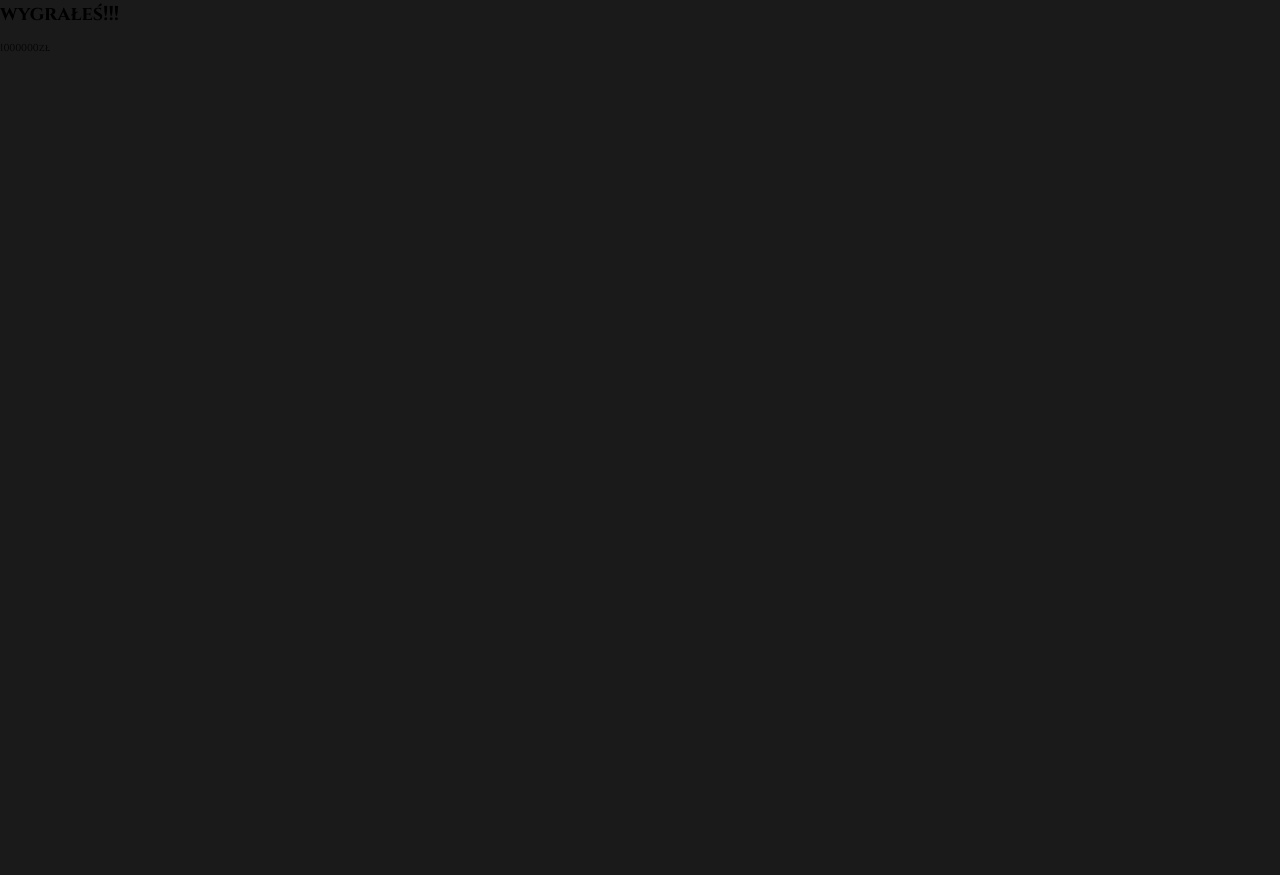
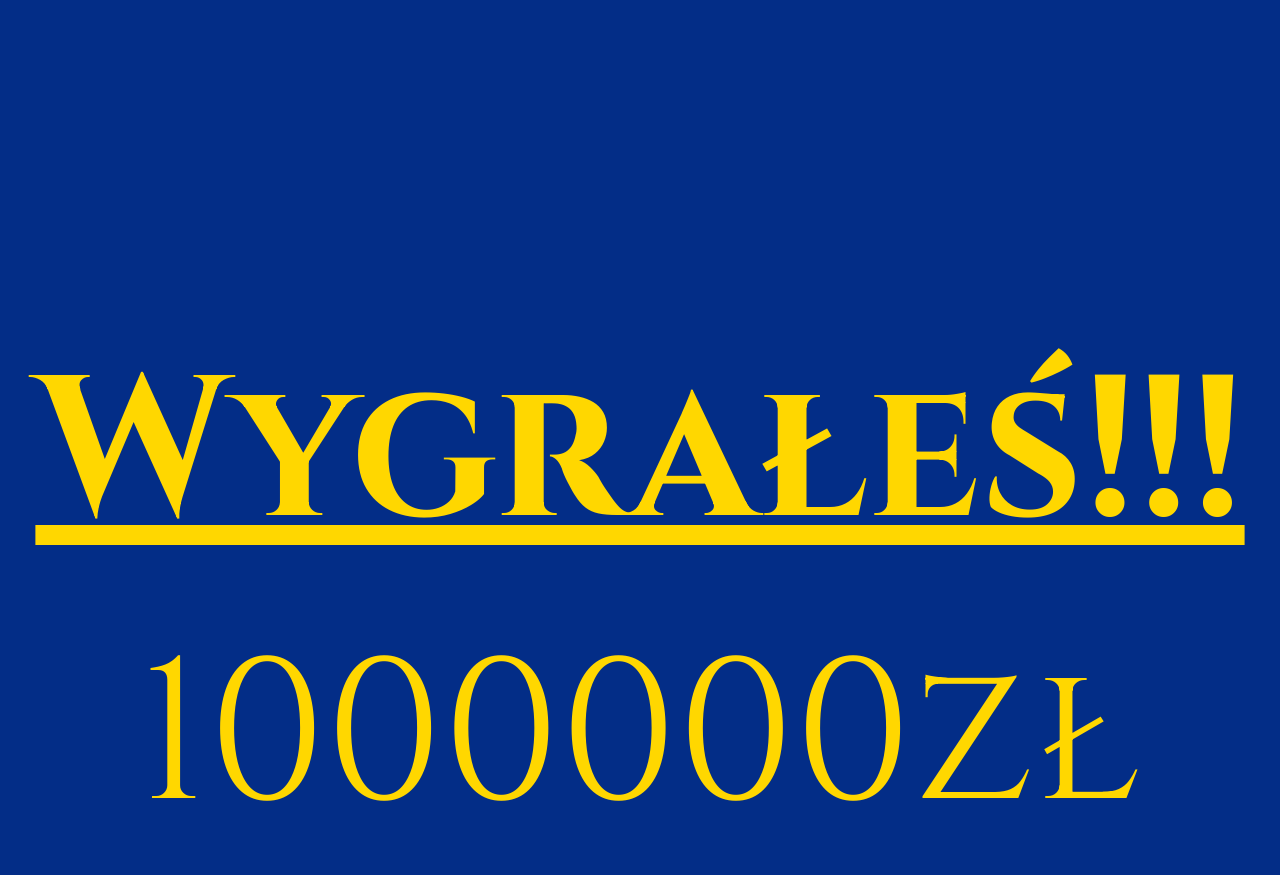
Before and after one commit to Hubciok1/Milonerzy, a plain HTML site: page end.html in a window 1280 px wide. Before the commit the page ends 800 px from the top, so only its background shows below. Drawn offline with nearby package versions, Linux system fonts and the light colour scheme; files that its build step writes are made by us from their sources.

Commit message:
Update end.html

```diff
--- a/end.html
+++ b/end.html
@@ -8,7 +8,7 @@
     <link rel="preconnect" href="https://fonts.gstatic.com" crossorigin>
     <link href="https://fonts.googleapis.com/css2?family=Cinzel:wght@400;700&display=swap" rel="stylesheet">
     <script src="https://kit.fontawesome.com/4e8c9dbf10.js" crossorigin="anonymous"></script>
-    <link rel="stylesheet" href="./css/end/main.css">
+    <link rel="stylesheet" href="./main.css">
 </head>
 <body>
 
```
